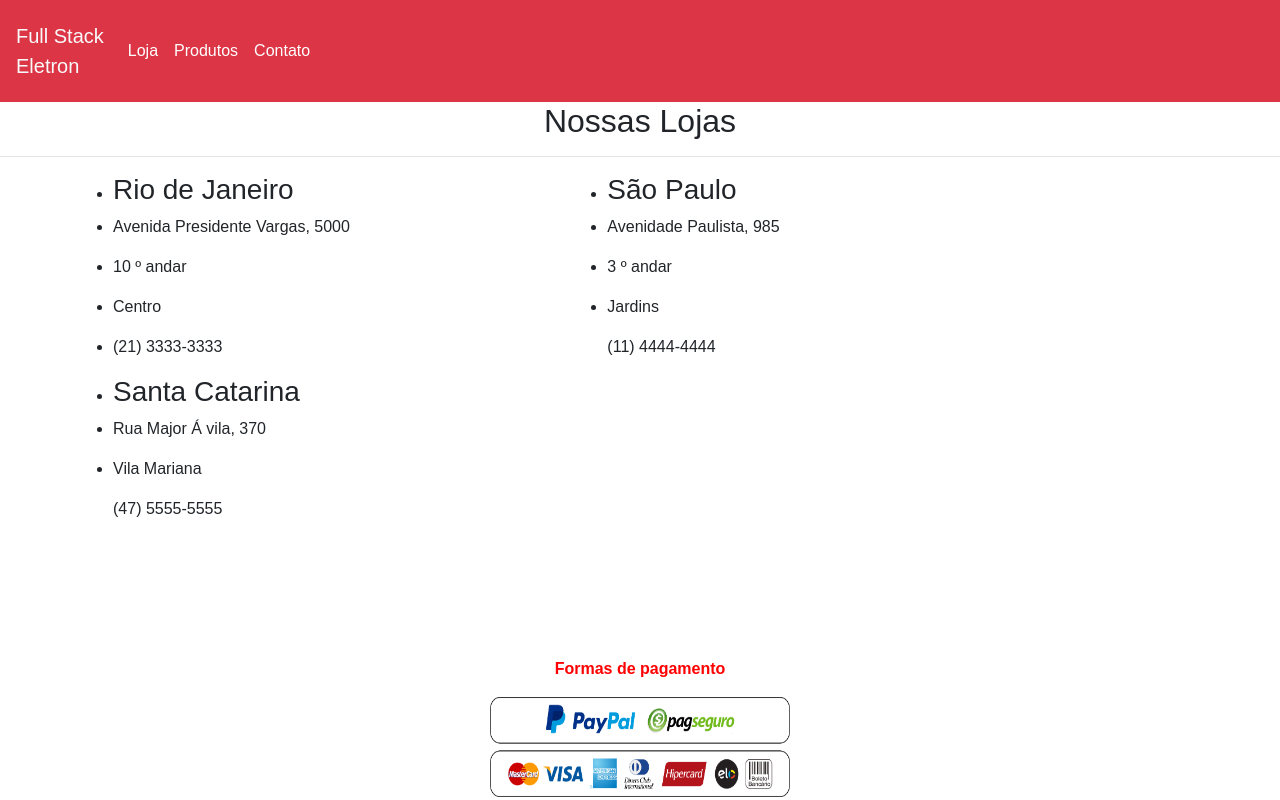
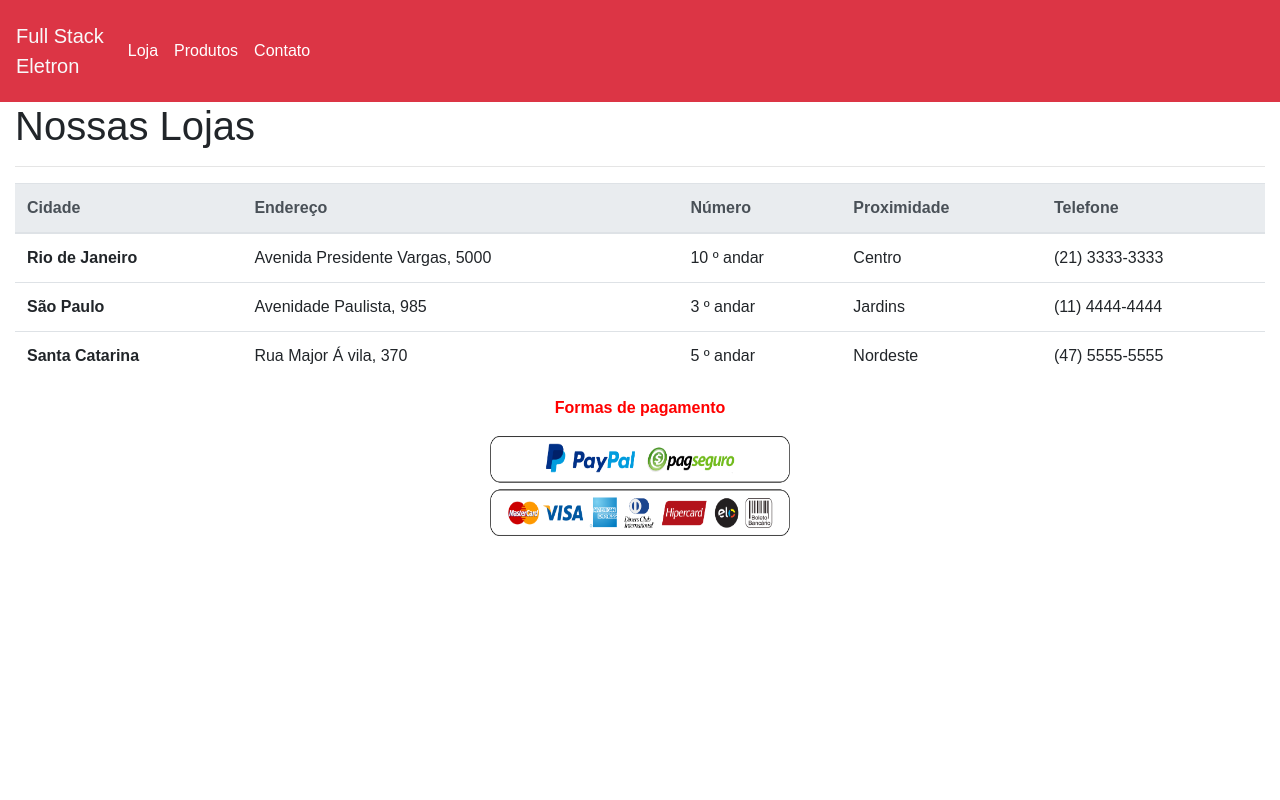
Before and after one commit to pablooliveiraceni/Projeto_Recode, a PHP site: page /loja.php in a window 1280 px wide. Run offline with PHP 8.4, Linux system fonts and the light colour scheme.

Commit message:
Implementaçao do bootstrap

```diff
--- a/loja.php
+++ b/loja.php
@@ -15,41 +15,53 @@
     <!-- Fim Menu -->
     <!-- Fim Menu -->
     <main>
+        <div class="container-fluid">
             <header>
-                <h2>Nossas Lojas</h2>
+                <h1>Nossas Lojas</h1>
             </header>
-        <hr>
-        <section>
-            <div class="cidade">
-                <ul>
-                    <li><h3>Rio de Janeiro</h3></li>
-                    <li><p>Avenida Presidente Vargas, 5000</p></li>
-                    <li><p>10 &ordm; andar</p></li>
-                    <li><p>Centro</p></li>
-                    <li><p>(21) 3333-3333</p></li>
-                </ul>
-            </div>
-            <div class="cidade">
 
-                <ul>
-                    <li><h3>São Paulo</h3></li>
-                    <li><p>Avenidade Paulista, 985</p></li>
-                    <li><p>3 &ordm; andar</p></li>
-                    <li><p>Jardins</p></li>
-                    <p>(11) 4444-4444</p>
-                </ul>
-            </div>
-            <div class="cidade">
-                <ul>
-                    <li><h3>Santa Catarina</h3></li>
-                    <li><p>Rua Major &Aacute; vila, 370</p></li>
-                    <li><p>Vila Mariana</p></li>
-                    <p>(47) 5555-5555</p>
-                </ul>
-            </div>
-        </section>
+            <hr>
+            <section class="lojas">
+                <table class="table">
+                  <thead class="thead-light">
+                    <tr>
+                        <th scope="col">Cidade</th>
+                        <th scope="col">Endereço</th>
+                        <th scope="col">Número</th>
+                        <th scope="col">Proximidade</th>
+                        <th scope="col">Telefone</th>
+                      </tr>
+                    </thead>
+                    <tbody>
+                        <tr>
+                            <th scope="row">Rio de Janeiro</th>
+                            <td>Avenida Presidente Vargas, 5000</td>
+                            <td>10 &ordm; andar</td>
+                            <td>Centro</td>
+                            <td>(21) 3333-3333</td>
+                        </tr>
+
+                        <tr>
+                            <th scope="row">São Paulo</th>
+                            <td>Avenidade Paulista, 985</td>
+                            <td>3 &ordm; andar</td>
+                            <td>Jardins</td>
+                            <td>(11) 4444-4444</td>
+                        </tr>
+
+                        <tr>
+                            <th scope="row">Santa Catarina</th>
+                            <td>Rua Major &Aacute; vila, 370</td>
+                            <td>5 &ordm; andar</td>
+                            <td>Nordeste</td>
+                            <td>(47) 5555-5555</td>
+                        </tr>
+                    </tbody>
+                </table>
+            </section>
+        </div>
     </main>
-    <br><br><br><br><br>
+
     <footer id="rodape">
         <p id="formas_pagamento">Formas de pagamento</p>
         <img src="img/formasPagamento.png" alt="Formas de Pagamento">
```
